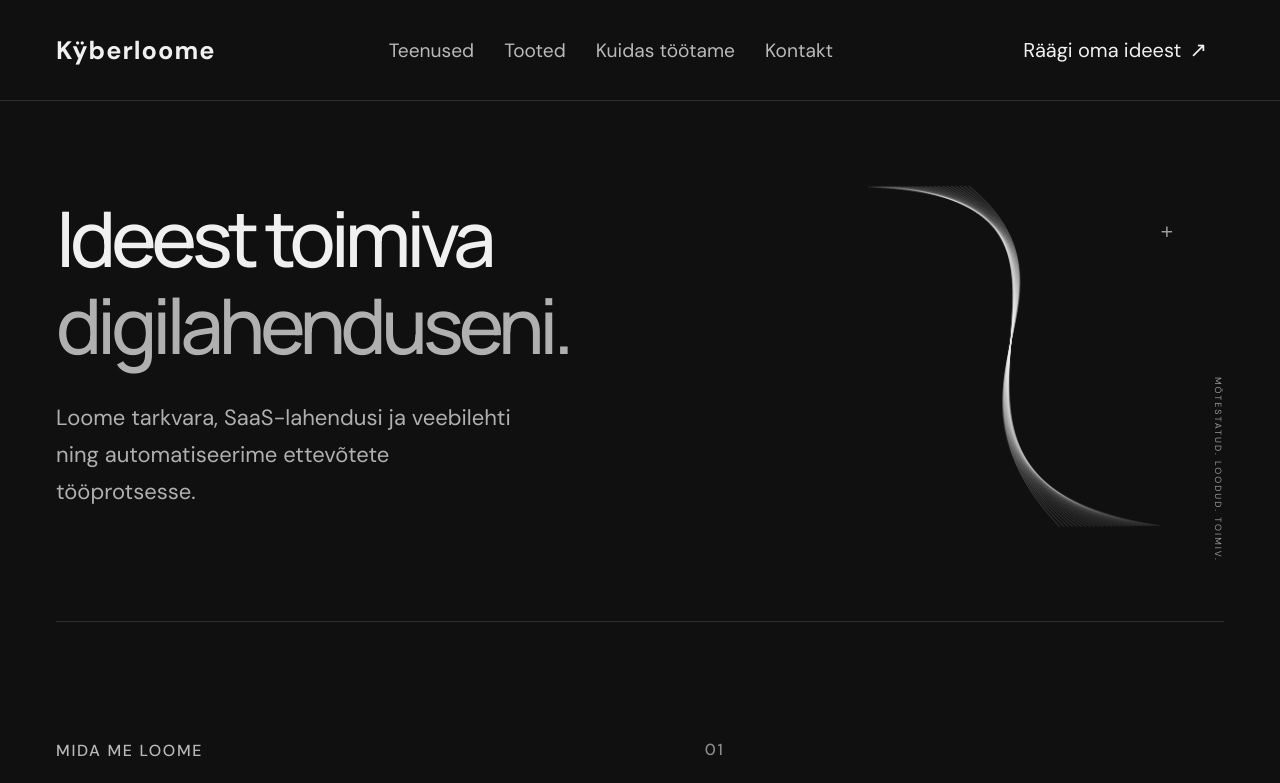
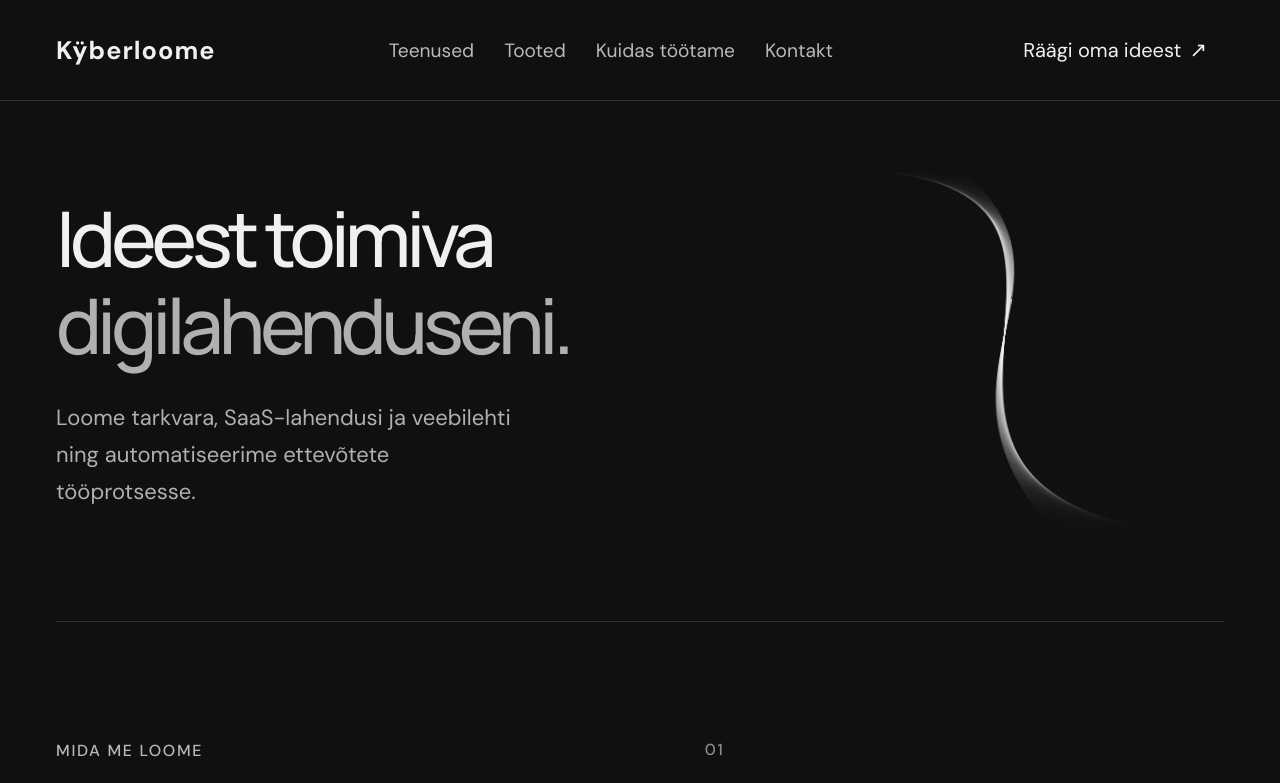
Before and after one commit to LauRRaud/Kyberloome, a Next.js app: page / in a window 1280 px wide. Shown: the top 783 px of the page. Built offline with nearby package versions, Linux system fonts and the light colour scheme.

Commit message:
Enlarge hero sculpture and soften its ends

```diff
--- a/app/page.tsx
+++ b/app/page.tsx
@@ -23,7 +23,7 @@ export default function Home() {
     <header id="algus"><div className="nav-wrap"><Brand/><nav aria-label="Peamenüü"><a href="#teenused">Teenused</a><a href="#tooted">Tooted</a><a href="#protsess">Kuidas töötame</a><a href="#kontakt">Kontakt</a></nav><a className="nav-cta" href="#kontakt">Räägi oma ideest <Arrow/></a></div></header>
     <main id="sisu">
       <section className="hero wrap">
-        <div className="hero-sculpture" aria-hidden="true"><svg viewBox="0 0 480 520" fill="none"><defs><linearGradient id="thread-light" x1="40" y1="40" x2="420" y2="460" gradientUnits="userSpaceOnUse"><stop stopColor="#fff" stopOpacity=".05"/><stop offset=".46" stopColor="#eee" stopOpacity=".65"/><stop offset="1" stopColor="#fff" stopOpacity=".08"/></linearGradient></defs><g stroke="url(#thread-light)" strokeWidth=".8">{Array.from({length:24},(_,i)=><path key={i} d={`M ${75+i*5} 65 C ${430-i*4} ${75+i*5}, ${40+i*4} ${400-i*5}, ${405-i*5} 455`}/>)}</g></svg><span className="sculpture-cross">+</span><span className="sculpture-caption">MÕTESTATUD. LOODUD. TOIMIV.</span></div>
+        <div className="hero-sculpture" aria-hidden="true"><svg viewBox="-30 -30 540 580" fill="none"><defs><linearGradient id="thread-light" x1="40" y1="40" x2="420" y2="460" gradientUnits="userSpaceOnUse"><stop stopColor="#fff" stopOpacity="0"/><stop offset=".18" stopColor="#fff" stopOpacity=".15"/><stop offset=".46" stopColor="#eee" stopOpacity=".65"/><stop offset=".82" stopColor="#fff" stopOpacity=".15"/><stop offset="1" stopColor="#fff" stopOpacity="0"/></linearGradient><linearGradient id="thread-fade" x1="0" y1="65" x2="0" y2="455" gradientUnits="userSpaceOnUse"><stop stopColor="black"/><stop offset=".15" stopColor="white"/><stop offset=".85" stopColor="white"/><stop offset="1" stopColor="black"/></linearGradient><mask id="thread-ends"><rect x="-30" y="-30" width="540" height="580" fill="url(#thread-fade)"/></mask></defs><g mask="url(#thread-ends)" stroke="url(#thread-light)" strokeWidth=".8">{Array.from({length:24},(_,i)=><path key={i} d={`M ${75+i*5} 65 C ${430-i*4} ${75+i*5}, ${40+i*4} ${400-i*5}, ${405-i*5} 455`}/>)}</g></svg></div>
         <h1>Ideest toimiva<br/><span className="muted">digilahenduseni.</span></h1>
         <p className="hero-copy">Loome tarkvara, SaaS-lahendusi ja veebilehti ning automatiseerime ettevõtete tööprotsesse.</p>
       </section>
--- a/app/studio.css
+++ b/app/studio.css
@@ -2,10 +2,8 @@
 :root{--studio-ease:cubic-bezier(.2,.7,.2,1)}
 .hero{overflow:hidden;padding-bottom:60px}
 .hero h1,.hero-copy{position:relative;z-index:1}
-.hero-sculpture{position:absolute;right:0;top:12px;width:36%;height:calc(100% - 32px);pointer-events:none}
-.hero-sculpture svg{width:100%;height:100%;animation:thread-drift 14s ease-in-out infinite alternate}
-.sculpture-cross{position:absolute;right:12%;top:21%;font:300 23px Manrope,Arial,sans-serif;color:#a0a0a0}
-.sculpture-caption{position:absolute;bottom:8%;right:0;font-size:9px;letter-spacing:2px;color:#999;writing-mode:vertical-rl}
+.hero-sculpture{position:absolute;right:-3%;top:-42px;width:43%;height:calc(100% + 64px);pointer-events:none}
+.hero-sculpture svg{width:100%;height:100%;overflow:visible;animation:thread-drift 14s ease-in-out infinite alternate}
 @keyframes thread-drift{from{transform:translateY(-8px) rotate(-7deg)}to{transform:translateY(8px) rotate(7deg)}}
 header nav a{position:relative;padding-block:8px}
 header nav a::after{content:"";position:absolute;bottom:0;left:0;width:100%;height:1px;background:#ddd;transform:scaleX(0);transform-origin:right;transition:transform .35s var(--studio-ease)}
```
